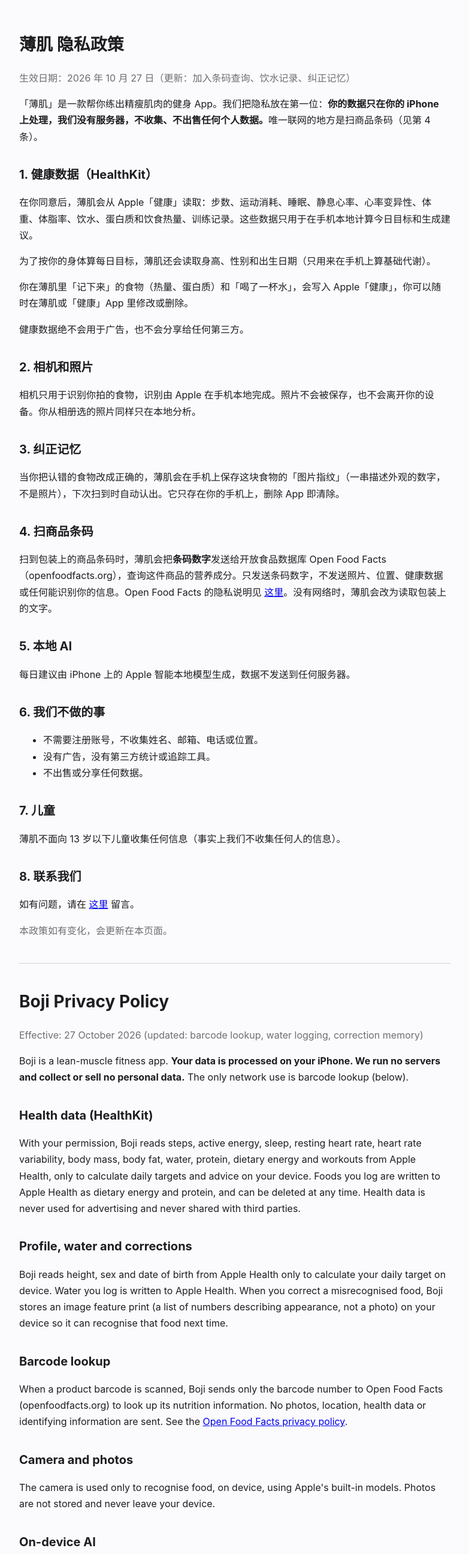
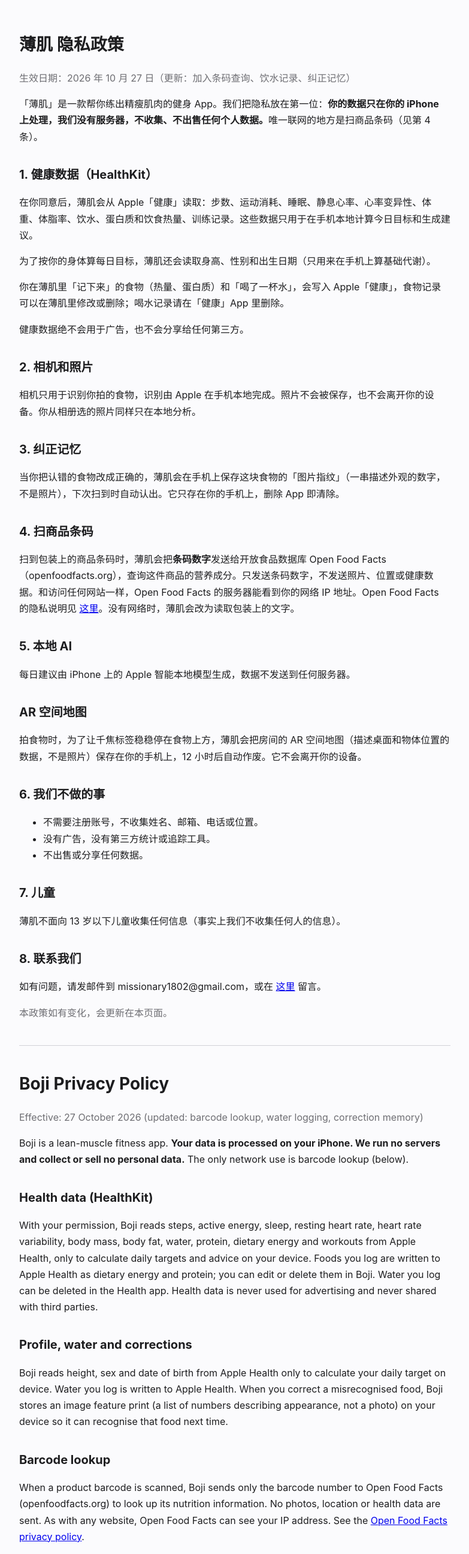
Before and after one commit to caffeinated-null-pointer/boji-legal, a plain HTML site: page index.html in a window 1280 px wide. Shown: the top 2590 px of the page at 60% size, without its empty margins (248-1031 px from the left). Drawn offline with Linux system fonts and the light colour scheme.

Commit message:
隐私政策：补上 AR 空间地图、喝水记录删除方式、条码查询的 IP 说明和邮箱
Co-Authored-By: Claude Opus 5.5 <noreply@anthropic.com>

```diff
--- a/index.html
+++ b/index.html
@@ -19,7 +19,7 @@
 <h2>1. 健康数据（HealthKit）</h2>
 <p>在你同意后，薄肌会从 Apple「健康」读取：步数、运动消耗、睡眠、静息心率、心率变异性、体重、体脂率、饮水、蛋白质和饮食热量、训练记录。这些数据只用于在手机本地计算今日目标和生成建议。</p>
 <p>为了按你的身体算每日目标，薄肌还会读取身高、性别和出生日期（只用来在手机上算基础代谢）。</p>
-<p>你在薄肌里「记下来」的食物（热量、蛋白质）和「喝了一杯水」，会写入 Apple「健康」，你可以随时在薄肌或「健康」App 里修改或删除。</p>
+<p>你在薄肌里「记下来」的食物（热量、蛋白质）和「喝了一杯水」，会写入 Apple「健康」，食物记录可以在薄肌里修改或删除；喝水记录请在「健康」App 里删除。</p>
 <p>健康数据绝不会用于广告，也不会分享给任何第三方。</p>
 
 <h2>2. 相机和照片</h2>
@@ -29,11 +29,13 @@
 <p>当你把认错的食物改成正确的，薄肌会在手机上保存这块食物的「图片指纹」（一串描述外观的数字，不是照片），下次扫到时自动认出。它只存在你的手机上，删除 App 即清除。</p>
 
 <h2>4. 扫商品条码</h2>
-<p>扫到包装上的商品条码时，薄肌会把<strong>条码数字</strong>发送给开放食品数据库 Open Food Facts（openfoodfacts.org），查询这件商品的营养成分。只发送条码数字，不发送照片、位置、健康数据或任何能识别你的信息。Open Food Facts 的隐私说明见 <a href="https://world.openfoodfacts.org/privacy">这里</a>。没有网络时，薄肌会改为读取包装上的文字。</p>
+<p>扫到包装上的商品条码时，薄肌会把<strong>条码数字</strong>发送给开放食品数据库 Open Food Facts（openfoodfacts.org），查询这件商品的营养成分。只发送条码数字，不发送照片、位置或健康数据。和访问任何网站一样，Open Food Facts 的服务器能看到你的网络 IP 地址。Open Food Facts 的隐私说明见 <a href="https://world.openfoodfacts.org/privacy">这里</a>。没有网络时，薄肌会改为读取包装上的文字。</p>
 
 <h2>5. 本地 AI</h2>
 <p>每日建议由 iPhone 上的 Apple 智能本地模型生成，数据不发送到任何服务器。</p>
 
+<h2>AR 空间地图</h2>
+<p>拍食物时，为了让千焦标签稳稳停在食物上方，薄肌会把房间的 AR 空间地图（描述桌面和物体位置的数据，不是照片）保存在你的手机上，12 小时后自动作废。它不会离开你的设备。</p>
 <h2>6. 我们不做的事</h2>
 <ul>
   <li>不需要注册账号，不收集姓名、邮箱、电话或位置。</li>
@@ -45,7 +47,7 @@
 <p>薄肌不面向 13 岁以下儿童收集任何信息（事实上我们不收集任何人的信息）。</p>
 
 <h2>8. 联系我们</h2>
-<p>如有问题，请在 <a href="https://github.com/caffeinated-null-pointer/boji-legal/issues">这里</a> 留言。</p>
+<p>如有问题，请发邮件到 missionary1802@gmail.com，或在 <a href="https://github.com/caffeinated-null-pointer/boji-legal/issues">这里</a> 留言。</p>
 
 <p class="muted">本政策如有变化，会更新在本页面。</p>
 
@@ -55,18 +57,20 @@
 <p class="muted">Effective: 27 October 2026 (updated: barcode lookup, water logging, correction memory)</p>
 <p>Boji is a lean-muscle fitness app. <strong>Your data is processed on your iPhone. We run no servers and collect or sell no personal data.</strong> The only network use is barcode lookup (below).</p>
 <h2>Health data (HealthKit)</h2>
-<p>With your permission, Boji reads steps, active energy, sleep, resting heart rate, heart rate variability, body mass, body fat, water, protein, dietary energy and workouts from Apple Health, only to calculate daily targets and advice on your device. Foods you log are written to Apple Health as dietary energy and protein, and can be deleted at any time. Health data is never used for advertising and never shared with third parties.</p>
+<p>With your permission, Boji reads steps, active energy, sleep, resting heart rate, heart rate variability, body mass, body fat, water, protein, dietary energy and workouts from Apple Health, only to calculate daily targets and advice on your device. Foods you log are written to Apple Health as dietary energy and protein; you can edit or delete them in Boji. Water you log can be deleted in the Health app. Health data is never used for advertising and never shared with third parties.</p>
 <h2>Profile, water and corrections</h2>
 <p>Boji reads height, sex and date of birth from Apple Health only to calculate your daily target on device. Water you log is written to Apple Health. When you correct a misrecognised food, Boji stores an image feature print (a list of numbers describing appearance, not a photo) on your device so it can recognise that food next time.</p>
 <h2>Barcode lookup</h2>
-<p>When a product barcode is scanned, Boji sends only the barcode number to Open Food Facts (openfoodfacts.org) to look up its nutrition information. No photos, location, health data or identifying information are sent. See the <a href="https://world.openfoodfacts.org/privacy">Open Food Facts privacy policy</a>.</p>
+<p>When a product barcode is scanned, Boji sends only the barcode number to Open Food Facts (openfoodfacts.org) to look up its nutrition information. No photos, location or health data are sent. As with any website, Open Food Facts can see your IP address. See the <a href="https://world.openfoodfacts.org/privacy">Open Food Facts privacy policy</a>.</p>
 <h2>Camera and photos</h2>
 <p>The camera is used only to recognise food, on device, using Apple's built-in models. Photos are not stored and never leave your device.</p>
 <h2>On-device AI</h2>
 <p>Daily advice is generated by Apple Intelligence's on-device model. No data is sent to any server.</p>
+<h2>AR room map</h2>
+<p>To keep kilojoule labels anchored above your food, Boji saves the AR room map (data about surfaces and object positions, not a photo) on your device and discards it after 12 hours. It never leaves your device.</p>
 <h2>What we don't do</h2>
 <p>No accounts, no ads, no analytics or tracking SDKs, no data sale or sharing. We do not knowingly collect information from anyone, including children under 13.</p>
 <h2>Contact</h2>
-<p>Please open an issue <a href="https://github.com/caffeinated-null-pointer/boji-legal/issues">here</a>.</p>
+<p>Email missionary1802@gmail.com or open an issue <a href="https://github.com/caffeinated-null-pointer/boji-legal/issues">here</a>.</p>
 </body>
 </html>
```
